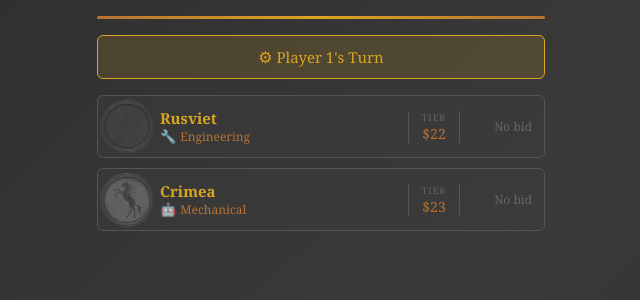
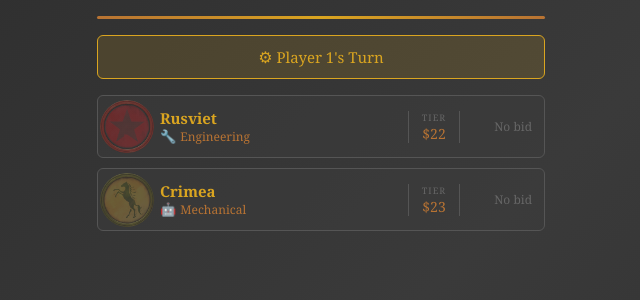
Before and after one commit to nhatnam23012000/scythe-bid, a React (Vite) app: page / in a window 1280 px wide. Both pictures are taken after a click on the button "START BIDDING". Shown: the top 300 px of the page, without its empty margins (319-959 px from the left). Built offline with nearby package versions, Linux system fonts and the light colour scheme.

Commit message:
fix: keep original faction emblem colors instead of grayscale

```diff
--- a/src/components/ComboCard.css
+++ b/src/components/ComboCard.css
@@ -33,8 +33,7 @@
   pointer-events: none;
   object-fit: contain;
   border-radius: 50%;
-  filter: grayscale(30%) brightness(1.2);
-  mix-blend-mode: luminosity;
+  filter: brightness(1.1);
 }
 
 .combo-info {
```
